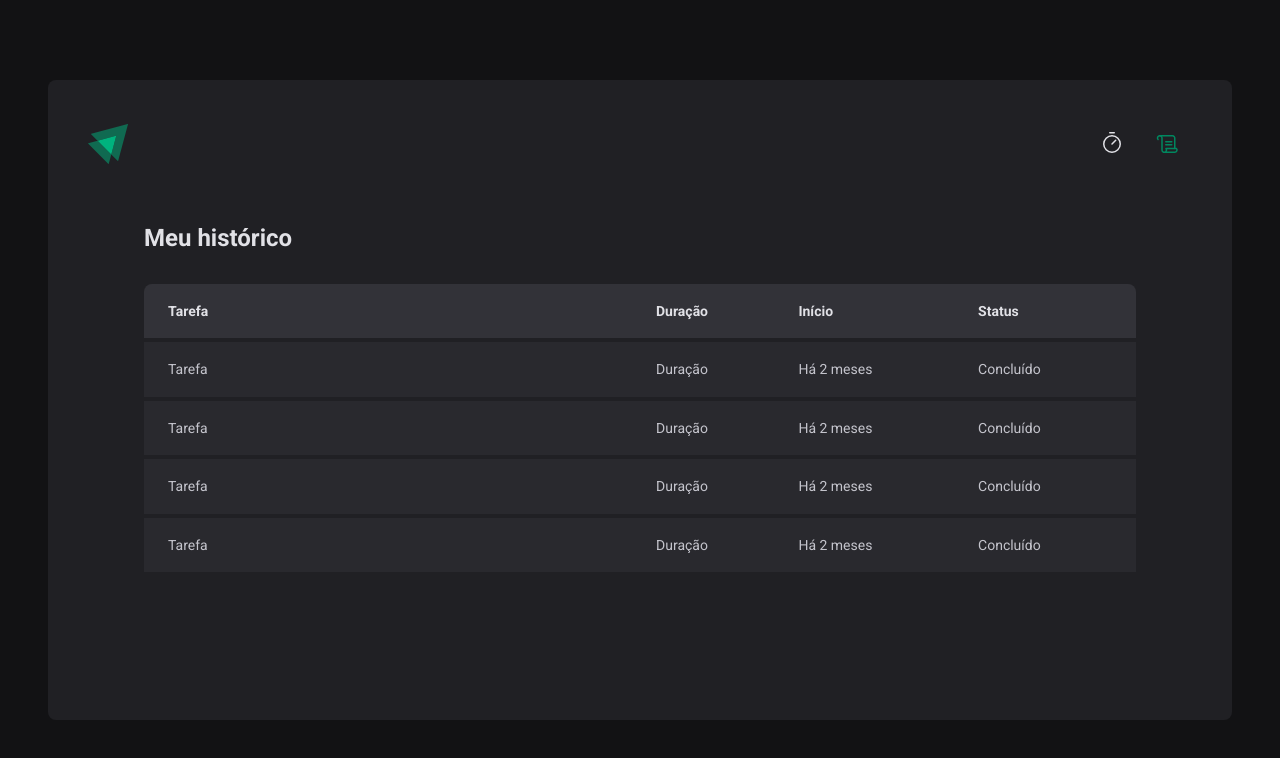
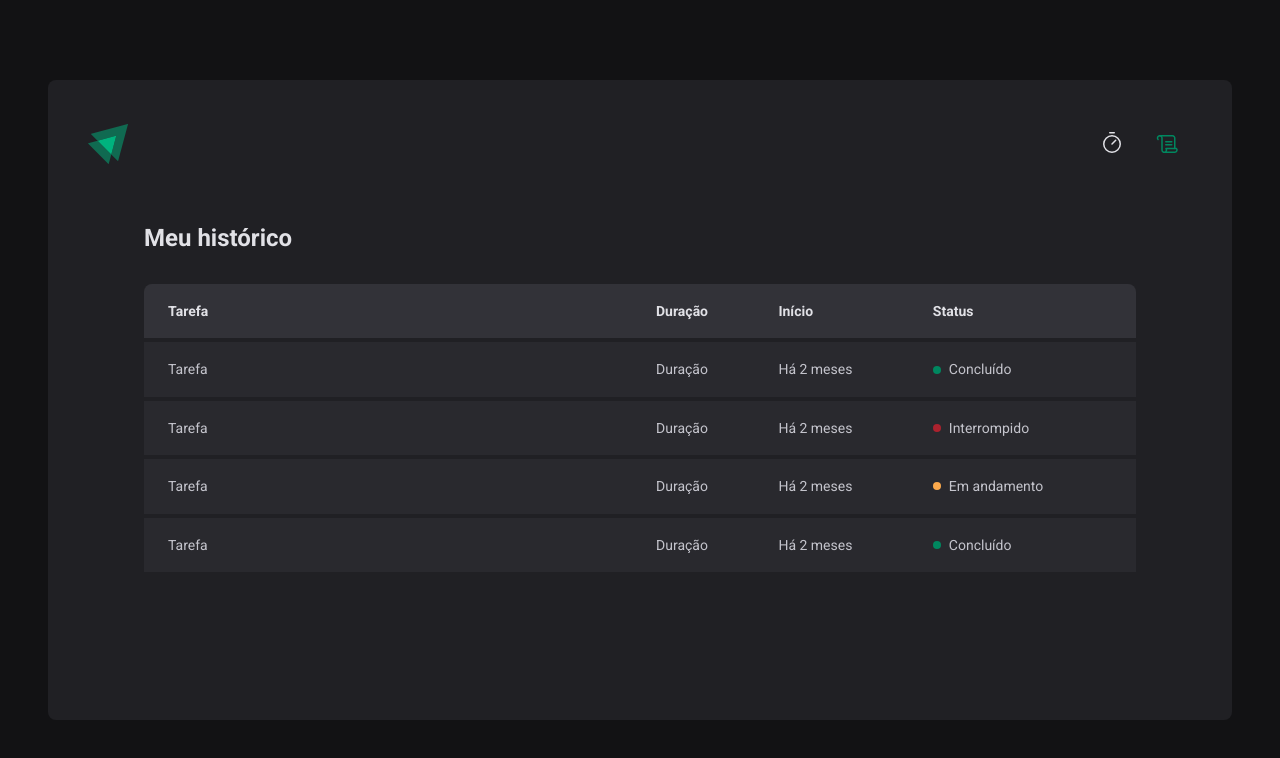
Before and after one commit to biancacangussu/ignite-timer, a React (Vite) app: page /history in a window 1280 px wide. Shown: the top 758 px of the page. Built offline with nearby package versions, Linux system fonts and the light colour scheme.

Commit message:
:art: feat: created the Status component with css

```diff
--- a/src/pages/History/index.tsx
+++ b/src/pages/History/index.tsx
@@ -1,4 +1,4 @@
-import { HistoryContainer, HistoryList } from './styles';
+import { HistoryContainer, HistoryList, Status } from './styles';
 
 export function History() {
   return (
@@ -21,28 +21,36 @@
               <td>Tarefa</td>
               <td>Duração</td>
               <td>Há 2 meses</td>
-              <td>Concluído</td>
+              <td>
+                <Status statusColor='green'>Concluído</Status>
+              </td>
             </tr>
 
             <tr>
               <td>Tarefa</td>
               <td>Duração</td>
               <td>Há 2 meses</td>
-              <td>Concluído</td>
+              <td>
+                <Status statusColor='red'>Interrompido</Status>
+              </td>
             </tr>
 
             <tr>
               <td>Tarefa</td>
               <td>Duração</td>
               <td>Há 2 meses</td>
-              <td>Concluído</td>
+              <td>
+                <Status statusColor='yellow'>Em andamento</Status>
+              </td>
             </tr>
 
             <tr>
               <td>Tarefa</td>
               <td>Duração</td>
               <td>Há 2 meses</td>
-              <td>Concluído</td>
+              <td>
+                <Status statusColor='green'>Concluído</Status>
+              </td>
             </tr>
           </tbody>
         </table>
--- a/src/pages/History/styles.ts
+++ b/src/pages/History/styles.ts
@@ -60,3 +60,27 @@
     }
   }
 `;
+
+const STATUS_COLORS = {
+  yellow: 'yellow-500',
+  red: 'red-500',
+  green: 'green-500',
+} as const
+
+interface StatusProps {
+  statusColor: keyof typeof STATUS_COLORS;
+}
+
+export const Status = styled.span<StatusProps>`
+  display: flex;
+  align-items: center;
+  gap: 0.5rem;
+
+  &::before {
+    content: '';
+    width: 0.5rem;
+    height: 0.5rem;
+    border-radius: 9999px;
+    background: ${props => props.theme[STATUS_COLORS[props.statusColor]]};
+  }
+`;
```
